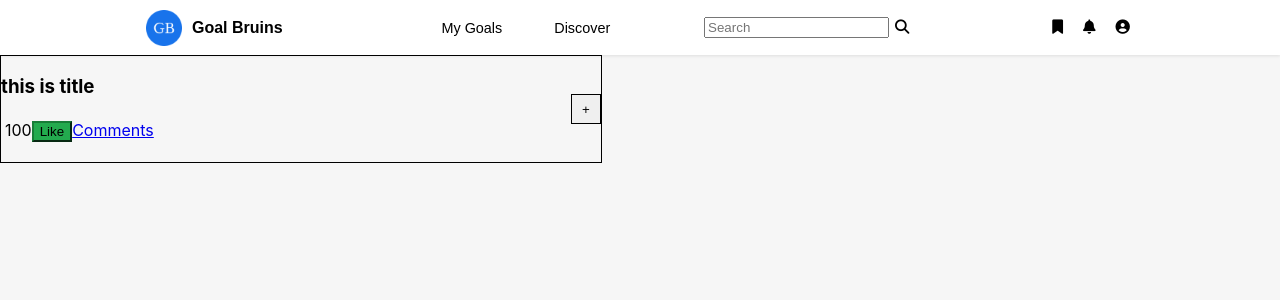
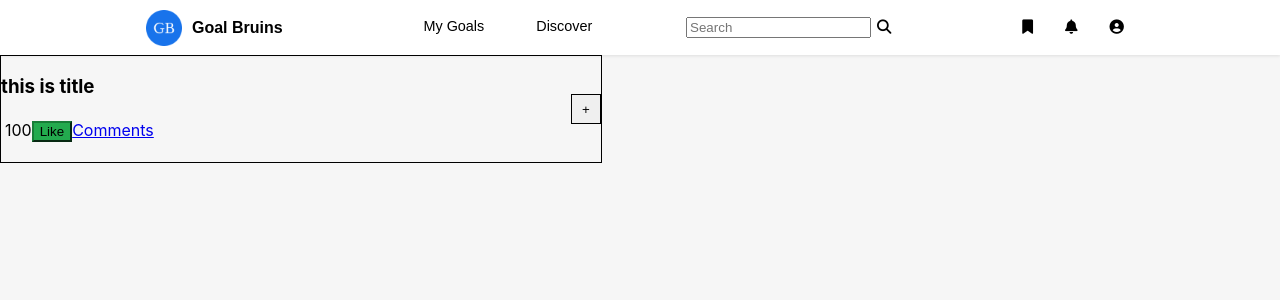
Before and after one commit to MDZHX/goal-bruins, a React (Create React App) app in the folder client/: page / in a window 1280 px wide. Shown: the top 300 px of the page. Built offline with nearby package versions, Linux system fonts and the light colour scheme.

Commit message:
Restyle the nav bar

```diff
--- a/client/src/components/Nav/Nav.css
+++ b/client/src/components/Nav/Nav.css
@@ -8,22 +8,16 @@
 .app-header-container {
   display: flex;
   justify-content: space-between;
+  align-items: center;
 
   max-width: 1000px;
   height: 100%;
   margin: 0 auto;
 }
 
-.app-header-logo {
-  display: flex;
-  justify-self: center;
-  align-items: center;
-}
-
 .app-header-nav {
   display: flex;
   justify-content: space-between;
-  align-items: center;
 
   width: 500px;
 }
@@ -43,8 +37,13 @@
 
 .app-header-icon-group {
   display: flex;
+
+  padding: 0;
+  margin: 0;
+
+  list-style-type: none;
 }
 
 .app-header-icon-group button {
-  padding: 10px;
+  margin: 0 10px;
 }
--- a/client/src/components/Nav/Nav.js
+++ b/client/src/components/Nav/Nav.js
@@ -29,11 +29,17 @@ function Nav(props) {
             <Search />
           </div>
         </nav>
-        <div className="app-header-icon-group">
+        <ul className="app-header-icon-group">
+          <li>
             <IconButton icon={"fas fa-bookmark"} />
+          </li>
+          <li>
             <IconButton icon={"fas fa-bell"} />
+          </li>
+          <li>
             <IconButton icon={"fas fa-user-circle"} />
-        </div>
+          </li>
+        </ul>
       </div>
     </header>
   );
```
